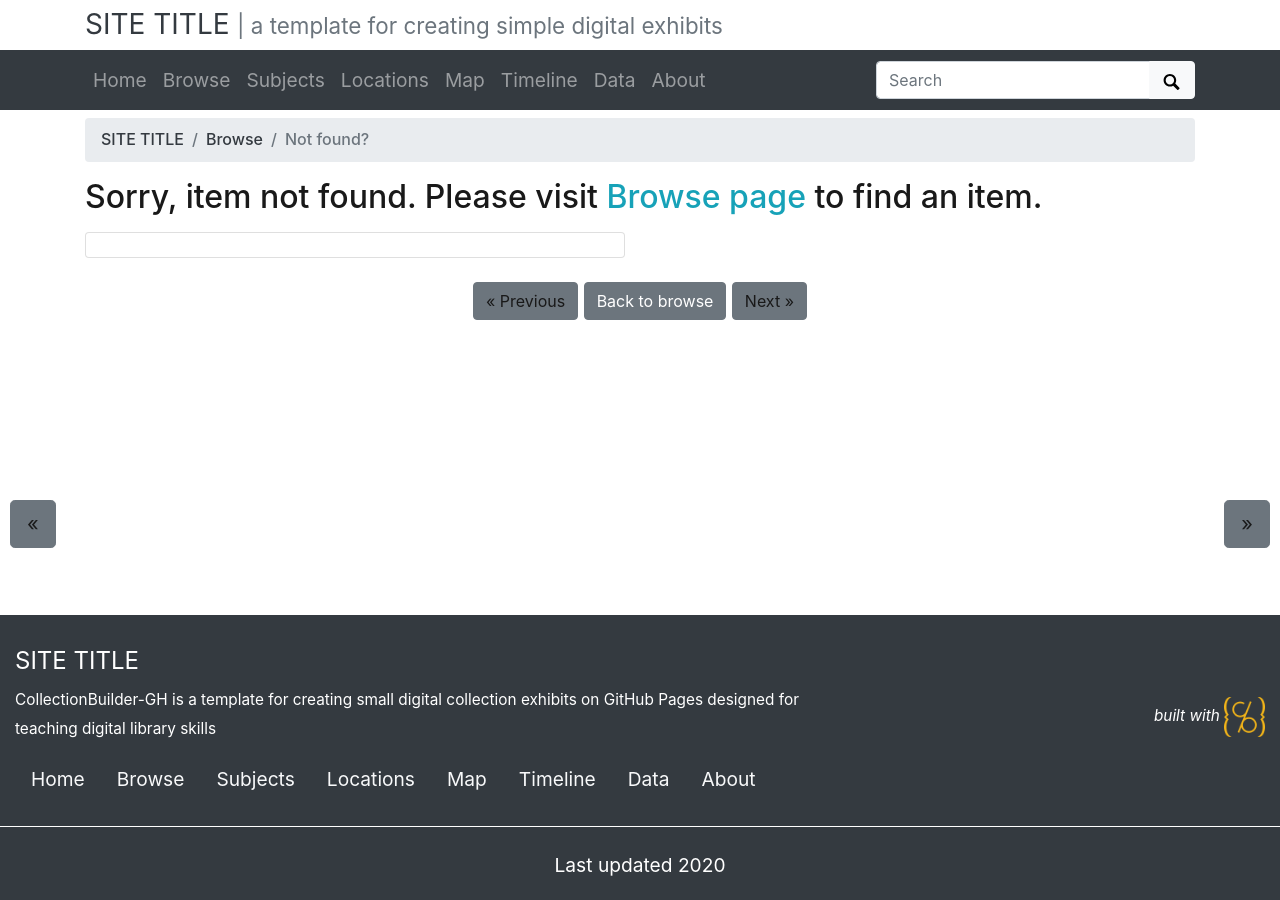
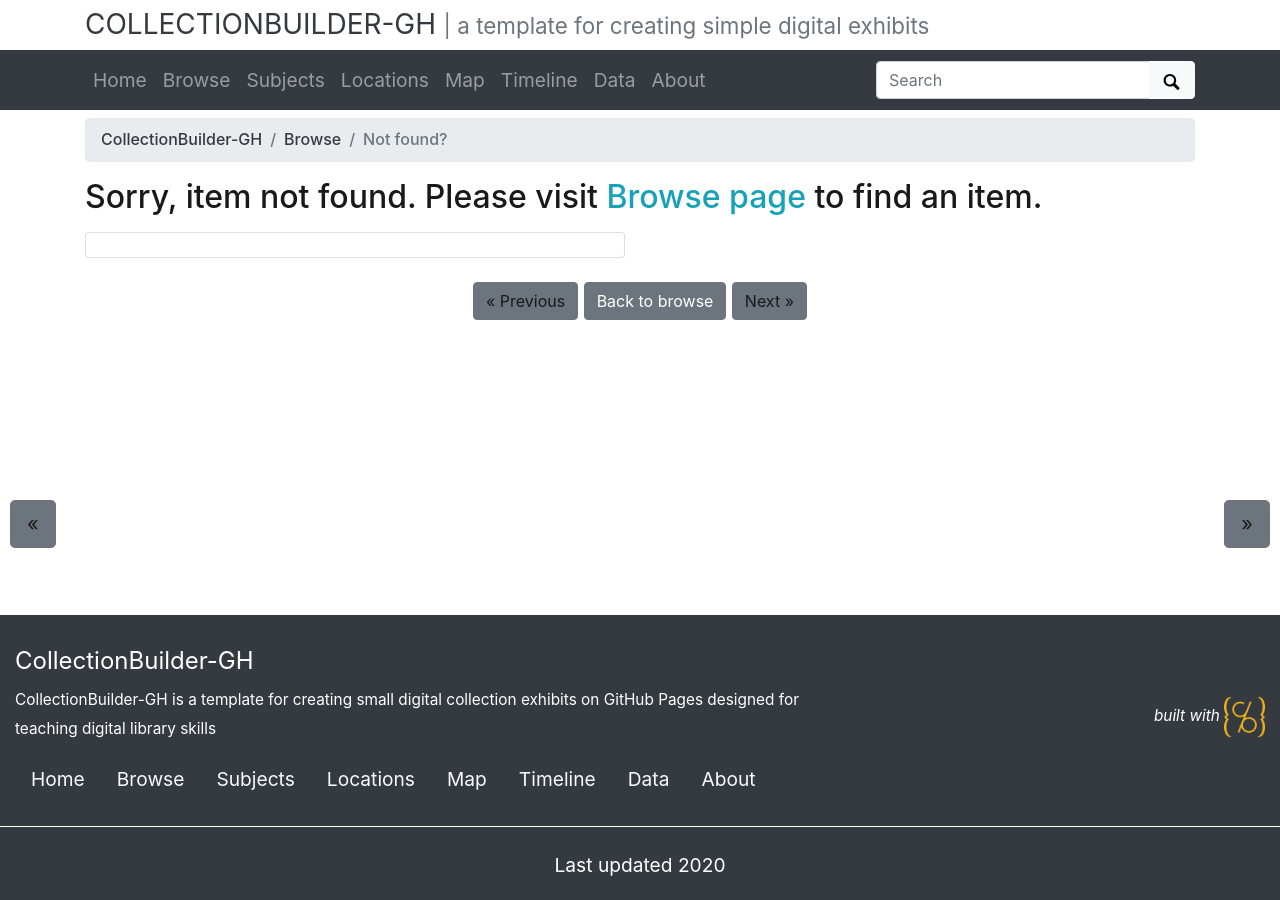
Before and after one commit to sarahfocam/test_collection_builder, a Jekyll site: the page built from pages/item.md, in a window 1280 px wide. Built offline with Jekyll 4.4.1, drawn with Linux system fonts in a browser that asks for light colours.

Commit message:
update config

```diff
--- a/_config.yml
+++ b/_config.yml
@@ -18,20 +18,20 @@
 # SITE SETTINGS
 #
 # title of site appears in banner
-title: SITE TITLE
+title: CollectionBuilder-GH
 # tagline, a short phrase that will appear throughout the site in the top banner
 tagline: a template for creating simple digital exhibits
 # description appears in meta tags and other locations
 # this description might appear in search result lists, keep around 160 characters max
 description: "CollectionBuilder-GH is a template for creating small digital collection exhibits on GitHub Pages designed for teaching digital library skills"
 # creator of the digital collection, to appear in meta tags; we typically use our GitHub usernames but feel free to just use your name
-author: sarahfocam
+author: CollectionBuilder
 
 ##########
 # COLLECTION SETTINGS
 #
 # choose metadata: this is the name of the csv file in your _data directory that describes the objects in your collection
-metadata: pyschiana_collection
+metadata: psychiana_collection
 
 ##########
 # GOOGLE SERVICES [optional!]
```
